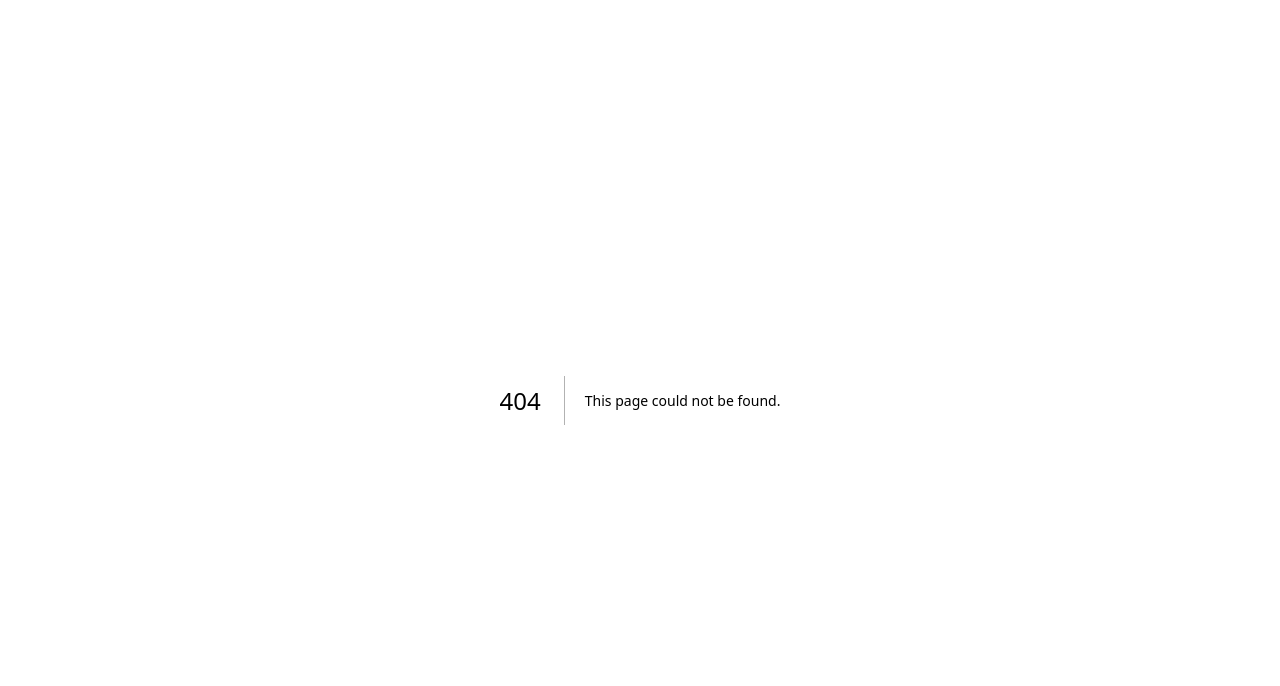
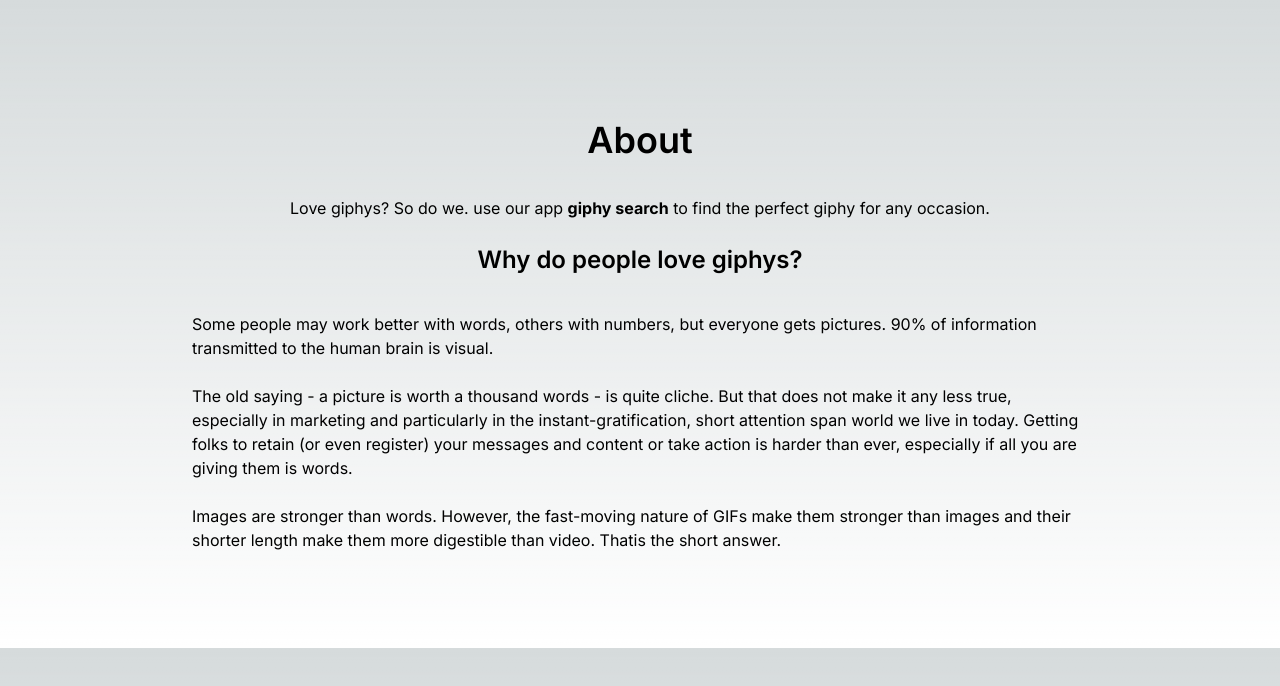
Before and after one commit to julia-dizhak/giphy-search-app, a Next.js app: page /about in a window 1280 px wide. Before the commit this address had no page. Shown: the top 686 px of the page. Built offline with nearby package versions, Linux system fonts and the light colour scheme.

Commit message:
add about route

```diff
--- /dev/null
+++ b/app/about/page.tsx
@@ -0,0 +1,46 @@
+import Head from "next/head";
+
+const About = () => {
+  return (
+    <div className="flex flex-col items-center justify-between p-24">
+      <Head>
+        <title>About</title>
+        <link rel="icon" href="/favicon.ico" />
+      </Head>
+
+      <h1 className="mb-3 text-4xl font-semibold pt-6 pb-6">About</h1>
+
+      <p className="pl-24 pr-24">
+        Love giphys? So do we. use our app <b>giphy search</b> to find the
+        perfect giphy for any occasion.
+      </p>
+
+      <h2 className="mb-3 text-2xl font-semibold pt-6 pb-6">
+        Why do people love giphys?
+      </h2>
+
+      <p className="pl-24 pr-24 pb-6">
+        Some people may work better with words, others with numbers, but
+        everyone gets pictures. 90% of information transmitted to the human
+        brain is visual.
+      </p>
+
+      <p className="pl-24 pr-24 pb-6">
+        The old saying - a picture is worth a thousand words - is quite cliche.
+        But that does not make it any less true, especially in marketing and
+        particularly in the instant-gratification, short attention span world we
+        live in today. Getting folks to retain (or even register) your messages
+        and content or take action is harder than ever, especially if all you
+        are giving them is words.
+      </p>
+
+      <p className="pl-24 pr-24">
+        Images are stronger than words. However, the fast-moving nature of GIFs
+        make them stronger than images and their shorter length make them more
+        digestible than video. Thatis the short answer.
+      </p>
+    </div>
+  );
+};
+
+export default About;
```
Also changed, not shown: 1 other file (tests, documents, lock files or other folders).
